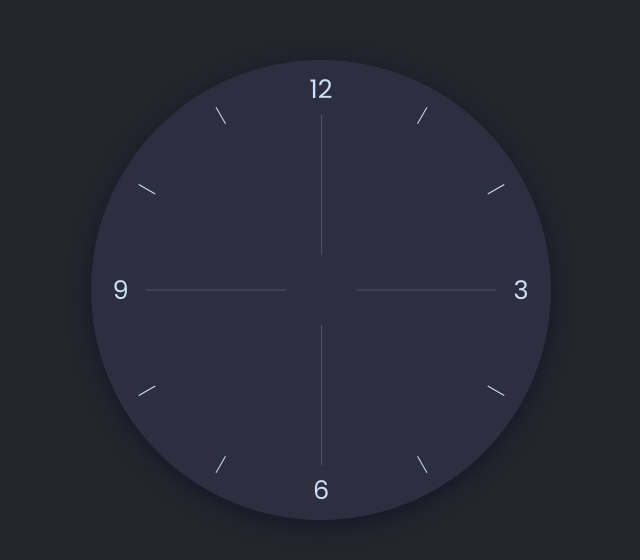
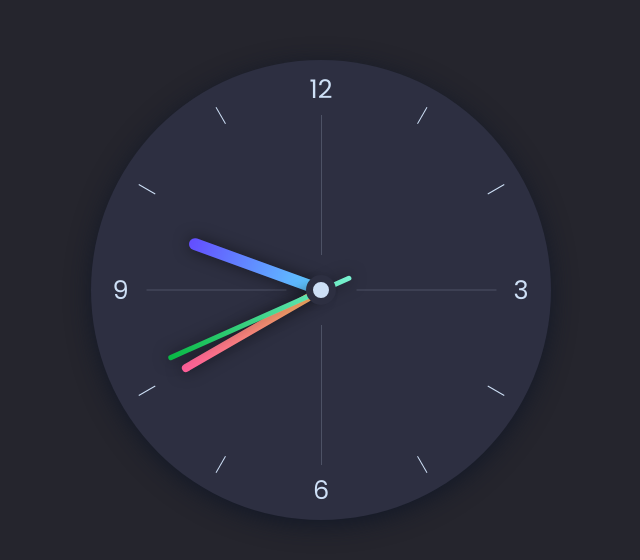
Before and after one commit to AmirAskari1380/AnalogClock, a plain HTML site: page src/index.html in a window 1280 px wide. Shown: the part 110-670 px from the top of the page, without its empty margins (319-959 px from the left). Drawn offline with Linux system fonts and the light colour scheme.

Commit message:
Adding final styles and script
Completing the final CSS codes, and Adding Java Script codes

```diff
--- a/src/index.html
+++ b/src/index.html
@@ -33,6 +33,13 @@
                 <li><div class="line"></div></li>
             </ul>
         </div>
+        <div class="hands-container">
+            <div class="hand hr-hand"></div>
+            <div class="hand min-hand"></div>
+            <div class="hand sec-hand"></div>
+        </div>
+        <div class="center-dot"></div>
     </div>
+    <script src="script.js"></script>
 </body>
 </html>
--- /dev/null
+++ b/src/script.js
@@ -0,0 +1,17 @@
+function setClock() {
+    // Getting the current time
+    let now = new Date();
+    let hours = now.getHours();
+    let minutes = now.getMinutes();
+    let seconds = now.getSeconds();
+    // Calculating the clock hands rotate values
+    hrValue = (hours * 30) + (minutes * 6) / 12;
+    minValue = minutes * 6;
+    secValue = seconds * 6;
+    // Add calculated rotate values to the clock hand elements
+    document.querySelector(".hr-hand").style.transform = "rotate(" + hrValue + "deg)";
+    document.querySelector(".min-hand").style.transform = "rotate(" + minValue + "deg)";
+    document.querySelector(".sec-hand").style.transform = "rotate(" + secValue + "deg)";
+}
+
+setInterval(setClock, 1000);
--- a/src/styles.css
+++ b/src/styles.css
@@ -26,6 +26,26 @@ body {
     border-radius: 50%;
     box-shadow: 0 5px 25px rgba(14, 21, 37, 0.8);
 }
+
+/* .analog-clock:before {
+    z-index: 000;
+    content: "Clock";
+    position: absolute;
+    color: #cee0f6;
+    font-size: 6.5em;
+    font-weight: 700;
+    opacity: 0.07;
+}
+
+.analog-clock:after {
+    content: "Analog";
+    position: absolute;
+    color: #cee0f6;
+    font-size: 1.2em;
+    font-weight: 300;
+    opacity: 0.12;
+    transform: translate(140px, 55px);
+} */
 
 .analog-clock ul {
     list-style: none;
@@ -160,3 +180,70 @@ body {
 .middle-lines li:nth-child(3) {
     transform: rotate(270deg);
 }
+
+.hands-container {
+    position: absolute;
+    display: flex;
+    justify-content: center;
+    align-items: center;
+}
+
+.hand {
+    position: absolute;
+    z-index: 888;
+}
+
+.hr-hand {
+    width: 12px;
+    height: 280px;
+}
+
+.hr-hand:before {
+    content: "";
+    width: 100%;
+    position: absolute;
+    height: 140px;
+    background: linear-gradient(180deg, #634dff, #5fd4ff);
+    border-radius: 20px;
+    box-shadow: 0 0 15px rgba(2, 2, 2, 0.5);
+}
+
+.min-hand {
+    width: 8px;
+    height: 320px;
+}
+
+.min-hand:before {
+    content: "";
+    width: 100%;
+    position: absolute;
+    height: 160px;
+    background: linear-gradient(180deg, #ff5e9a, #ffb960);
+    border-radius: 20px;
+    box-shadow: 0 0 15px rgba(2, 2, 2, 0.5);
+}
+
+.sec-hand {
+    width: 5px;
+    height: 335px;
+}
+
+.sec-hand:before {
+    content: "";
+    width: 100%;
+    position: absolute;
+    height: 200px;
+    background: linear-gradient(180deg, #08b843, #79f1d1);
+    border-radius: 20px;
+    box-shadow: 0 0 15px rgba(2, 2, 2, 0.5);
+}
+
+.center-dot {
+    z-index: 999;
+    position: absolute;
+    background: #cee0f6;
+    width: 30px;
+    height: 30px;
+    border-radius: 50%;
+    border: 7px solid #2d2f41;
+}
```
